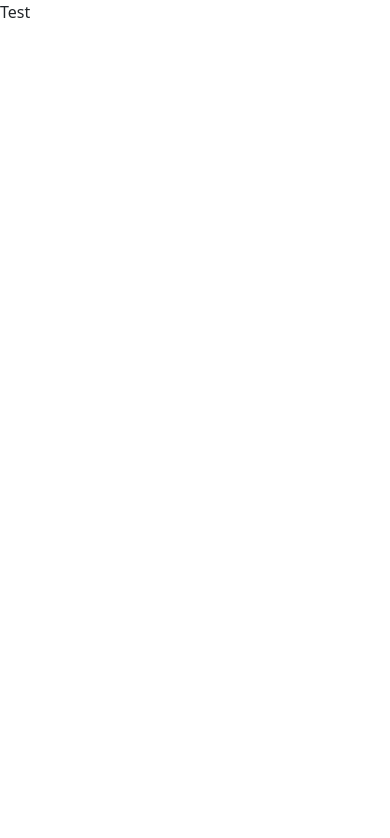
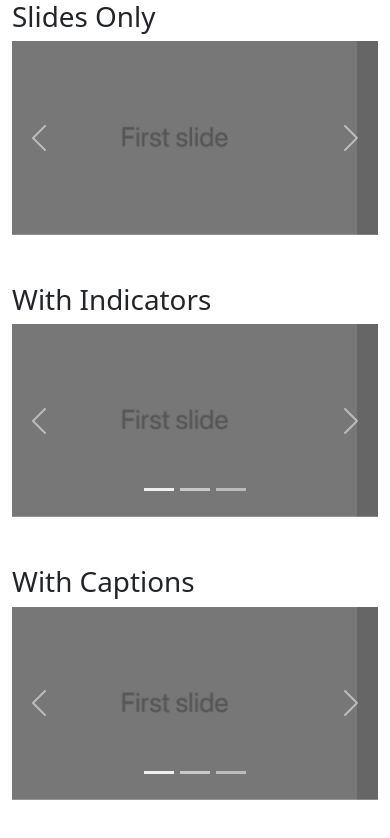
Before and after one commit to allansuaco/bootstrap-2021, a plain HTML site: page index.html in a window 390 px wide. Drawn offline with nearby package versions, Linux system fonts and the light colour scheme.

Commit message:
Create 3 Carousel Slides

```diff
--- a/index.html
+++ b/index.html
@@ -25,10 +25,126 @@
 	<link rel="stylesheet" href="css/custom.css">
 </head>
 <body>
-	Test
+	<div class="container-lg">
+		<div class="row">
+			<div class="col"><h1>Slides Only</h1></div>
+		</div>
+		<div class="row">
+			<div class="col">
+				<div id="carouselExampleControls" class="carousel slide" data-bs-ride="carousel">
+					<div class="carousel-inner">
+						<div class="carousel-item active">
+							<img src="img/first-slide.png" class="d-block w-100" alt="First Slide">
+						</div>
+						<div class="carousel-item">
+							<img src="img/second-slide.png" class="d-block w-100" alt="Second Slide">
+						</div>
+						<div class="carousel-item">
+							<img src="img/third-slide.png" class="d-block w-100" alt="Third Slide">
+						</div>
+					</div>
+					<button class="carousel-control-prev" type="button" data-bs-target="#carouselExampleControls" data-bs-slide="prev">
+						<span class="carousel-control-prev-icon" aria-hidden="true"></span>
+						<span class="visually-hidden">Previous</span>
+					</button>
+					<button class="carousel-control-next" type="button" data-bs-target="#carouselExampleControls" data-bs-slide="next">
+						<span class="carousel-control-next-icon" aria-hidden="true"></span>
+						<span class="visually-hidden">Next</span>
+					</button>
+				</div>
+			</div>
+		</div>
+	</div>
+	<br><br>
+	<div class="container-lg">
+		<div class="row">
+			<div class="col"><h1>With Indicators</h1></div>
+		</div>
+		<div class="row">
+			<div class="col">
+				<div id="carouselExampleIndicators" class="carousel slide" data-bs-ride="carousel">
+					<div class="carousel-indicators">
+						<button type="button" data-bs-target="#carouselExampleIndicators" data-bs-slide-to="0" class="active" aria-current="true" aria-label="Slide 1"></button>
+						<button type="button" data-bs-target="#carouselExampleIndicators" data-bs-slide-to="1" aria-label="Slide 2"></button>
+						<button type="button" data-bs-target="#carouselExampleIndicators" data-bs-slide-to="2" aria-label="Slide 3"></button>
+					</div>
+					<div class="carousel-inner">
+						<div class="carousel-item active">
+							<img src="img/first-slide.png" class="d-block w-100" alt="First Slide">
+						</div>
+						<div class="carousel-item">
+							<img src="img/second-slide.png" class="d-block w-100" alt="Second Slide">
+						</div>
+						<div class="carousel-item">
+							<img src="img/third-slide.png" class="d-block w-100" alt="Third Slide">
+						</div>
+					</div>
+					<button class="carousel-control-prev" type="button" data-bs-target="#carouselExampleIndicators" data-bs-slide="prev">
+						<span class="carousel-control-prev-icon" aria-hidden="true"></span>
+						<span class="visually-hidden">Previous</span>
+					</button>
+					<button class="carousel-control-next" type="button" data-bs-target="#carouselExampleIndicators" data-bs-slide="next">
+						<span class="carousel-control-next-icon" aria-hidden="true"></span>
+						<span class="visually-hidden">Next</span>
+					</button>
+				</div>
+			</div>
+		</div>
+	</div>
+	<br><br>
+	<div class="container-lg">
+		<div class="row">
+			<div class="col"><h1>With Captions</h1></div>
+		</div>
+		<div class="row">
+			<div class="col">
+				<div id="carouselExampleCaptions" class="carousel slide" data-bs-ride="carousel">
+					<div class="carousel-indicators">
+						<button type="button" data-bs-target="#carouselExampleCaptions" data-bs-slide-to="0" class="active" aria-current="true" aria-label="Slide 1"></button>
+						<button type="button" data-bs-target="#carouselExampleCaptions" data-bs-slide-to="1" aria-label="Slide 2"></button>
+						<button type="button" data-bs-target="#carouselExampleCaptions" data-bs-slide-to="2" aria-label="Slide 3"></button>
+					</div>
+					<div class="carousel-inner">
+						<div class="carousel-item active">
+							<img src="img/first-slide.png" class="d-block w-100" alt="First Slide">
+							<div class="carousel-caption d-none d-md-block">
+								<h5>First slide label</h5>
+								<p>Some representative placeholder content for the first slide.</p>
+							</div>
+						</div>
+						<div class="carousel-item">
+							<img src="img/second-slide.png" class="d-block w-100" alt="Second Slide">
+							<div class="carousel-caption d-none d-md-block">
+								<h5>Second slide label</h5>
+								<p>Some representative placeholder content for the second slide.</p>
+							</div>
+						</div>
+						<div class="carousel-item">
+							<img src="img/third-slide.png" class="d-block w-100" alt="Third Slide">
+							<div class="carousel-caption d-none d-md-block">
+								<h5>Third slide label</h5>
+								<p>Some representative placeholder content for the third slide.</p>
+							</div>
+						</div>
+					</div>
+					<button class="carousel-control-prev" type="button" data-bs-target="#carouselExampleCaptions" data-bs-slide="prev">
+						<span class="carousel-control-prev-icon" aria-hidden="true"></span>
+						<span class="visually-hidden">Previous</span>
+					</button>
+					<button class="carousel-control-next" type="button" data-bs-target="#carouselExampleCaptions" data-bs-slide="next">
+						<span class="carousel-control-next-icon" aria-hidden="true"></span>
+						<span class="visually-hidden">Next</span>
+					</button>
+				</div>
+			</div>
+		</div>
+	</div>
 
 	<!-- Bootstrap core JavaScript
     ================================================== -->
+    <!-- Placed at the end of the document so the pages load faster -->
+    <script src="https://ajax.googleapis.com/ajax/libs/jquery/1.11.0/jquery.min.js"></script>
+    <!-- Include all compiled plugins (below), or include individual files as needed -->
 	<script src="https://cdn.jsdelivr.net/npm/bootstrap@5.1.0/dist/js/bootstrap.bundle.min.js" integrity="sha384-U1DAWAznBHeqEIlVSCgzq+c9gqGAJn5c/t99JyeKa9xxaYpSvHU5awsuZVVFIhvj" crossorigin="anonymous"></script>
 </body>
 </html>
```
Also changed, not shown: img/first-slide.png (added), img/second-slide.png (added), img/third-slide.png (added), 1 other file.
